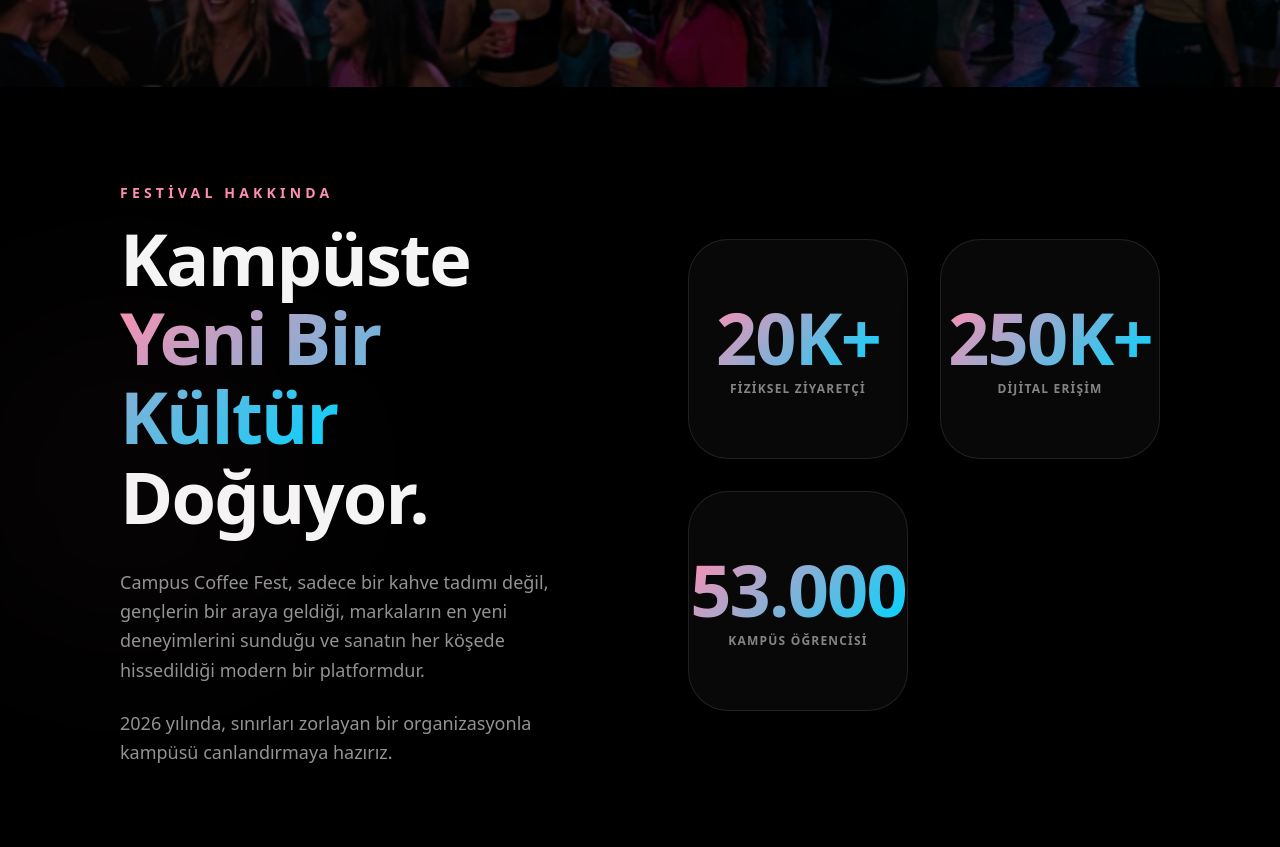
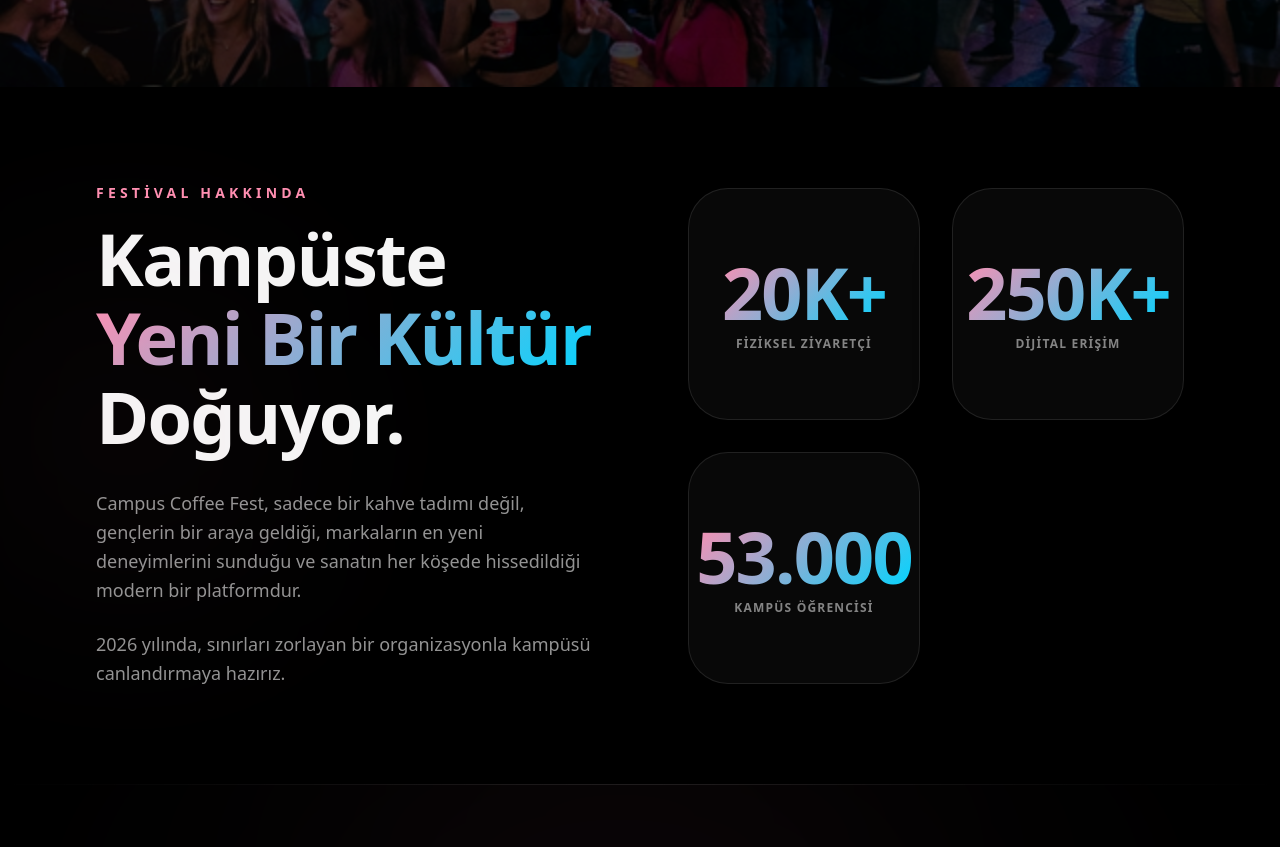
Before and after one commit to obrethyamamoto-del/CCF, a Next.js app: page /CCF/ in a window 1280 px wide. Shown: the part 713-1560 px from the top of the page. Built offline with nearby package versions, Linux system fonts and the light colour scheme.

Commit message:
style: equalize section widths and padding to match contact card

```diff
--- a/src/components/organisms/About.tsx
+++ b/src/components/organisms/About.tsx
@@ -14,7 +14,7 @@
 
   return (
     <section id="about" className="section-padding overflow-hidden bg-black relative">
-      <div className="max-w-7xl mx-auto px-6">
+      <div className="max-w-7xl mx-auto">
         <div className="grid grid-cols-1 lg:grid-cols-2 gap-16 lg:gap-24 items-center">
           {/* Main Content */}
           <motion.div
--- a/src/components/organisms/Program.tsx
+++ b/src/components/organisms/Program.tsx
@@ -37,7 +37,7 @@
       <div className="absolute top-1/4 -right-20 w-[500px] h-[500px] bg-brand-pink/5 rounded-full blur-[120px] pointer-events-none" />
       <div className="absolute bottom-1/4 -left-20 w-[500px] h-[500px] bg-brand-blue/5 rounded-full blur-[120px] pointer-events-none" />
 
-      <div className="max-w-7xl mx-auto px-6 relative z-10">
+      <div className="max-w-7xl mx-auto relative z-10">
         <div className="text-center mb-16 md:mb-24">
           <motion.div
             initial={{ opacity: 0, y: 20 }}
@@ -63,7 +63,7 @@
               whileInView={{ opacity: 1, y: 0 }}
               viewport={{ once: true }}
               transition={{ delay: dayIdx * 0.2 }}
-              className="relative p-6 sm:p-10 md:p-12 rounded-[2.5rem] md:rounded-[3rem] bg-white/[0.03] border border-white/10 backdrop-blur-sm shadow-2xl hover:border-brand-pink/30 hover:bg-white/[0.05] transition-all duration-500 group"
+              className="relative p-8 sm:p-10 md:p-12 rounded-[2.5rem] md:rounded-[3rem] bg-white/[0.03] border border-white/10 backdrop-blur-sm shadow-2xl hover:border-brand-pink/30 hover:bg-white/[0.05] transition-all duration-500 group"
             >
               {/* Header: Date and Theme */}
               <div className="flex flex-col gap-4 mb-8 md:mb-12 border-b border-white/5 pb-8">
```
